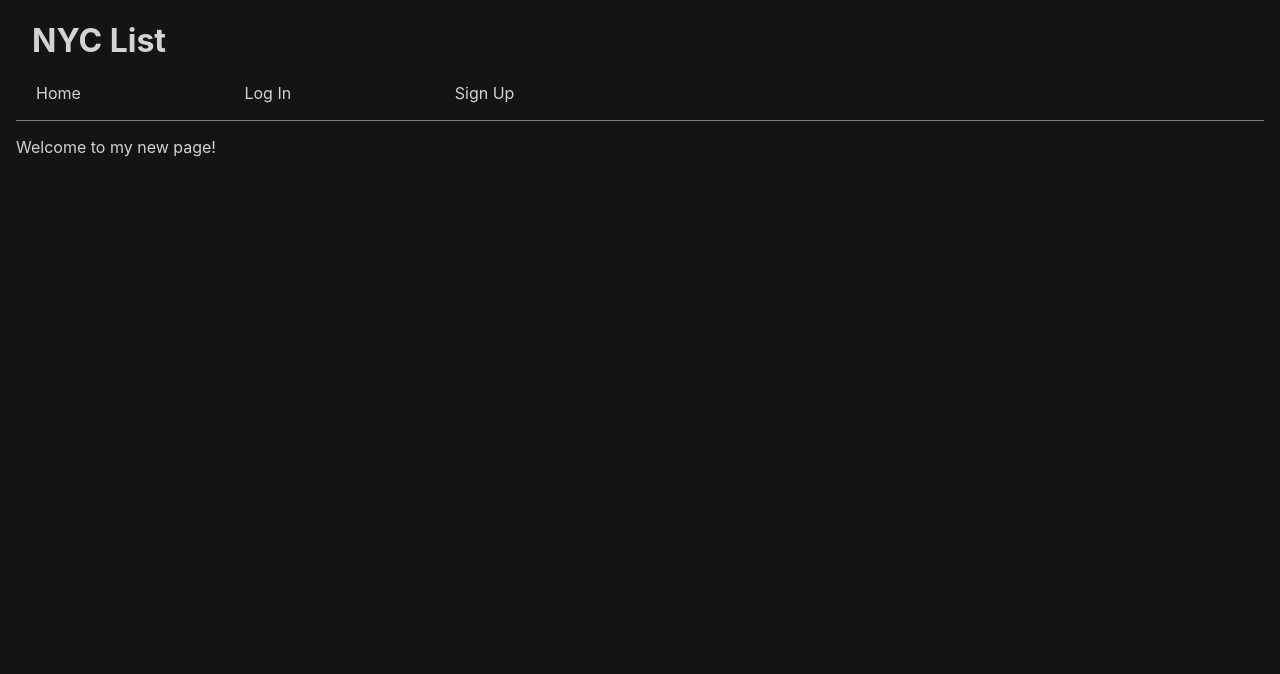
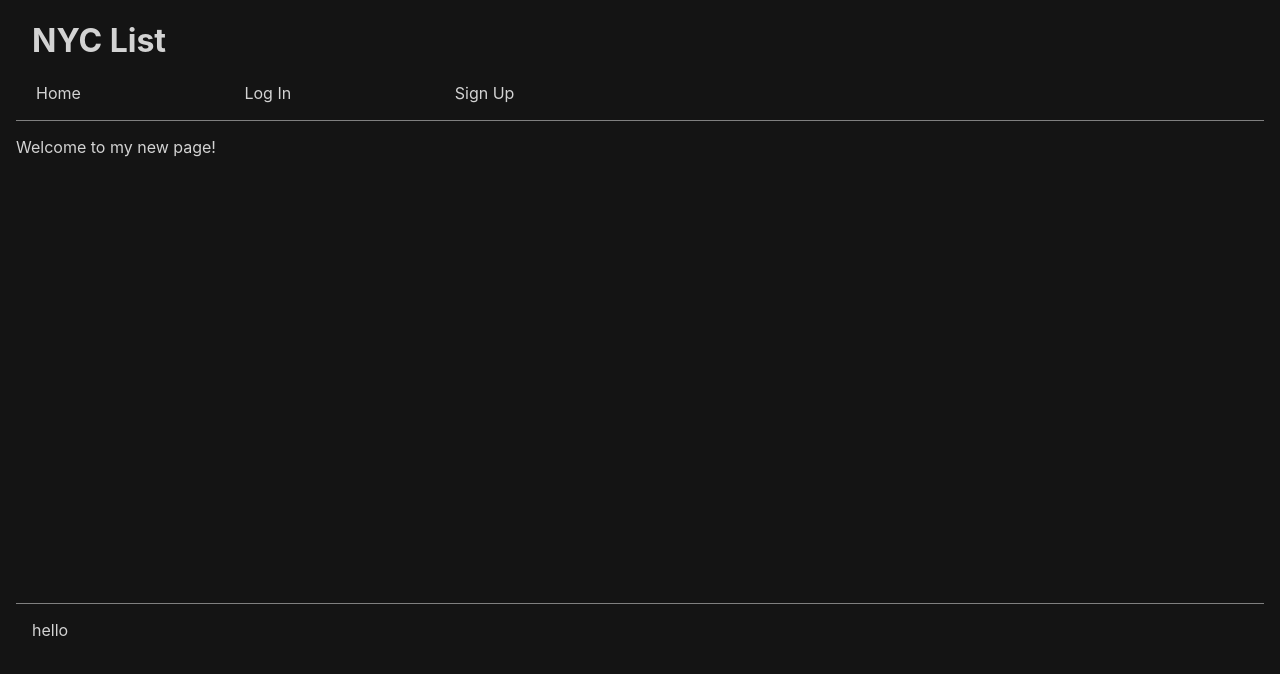
Before and after one commit to Jheller11/nyc-react, a React (Create React App) app: page / in a window 1280 px wide. Shown: the top 674 px of the page. Built offline with nearby package versions, Linux system fonts and the light colour scheme; no server answers.

Commit message:
add and style footer

```diff
--- a/src/App.js
+++ b/src/App.js
@@ -6,6 +6,7 @@ import Login from './components/Login'
 import Signup from './components/Signup'
 import Home from './components/Home'
 import Header from './components/Header'
+import Footer from './components/Footer'
 import axios from 'axios'
 
 class App extends Component {
@@ -44,6 +45,7 @@ class App extends Component {
     return (
       <div className="App">
         <Header isLoggedIn={this.state.isLoggedIn} />
+        <main>
           <Switch>
             <Route
               path="/users/login"
@@ -72,6 +74,8 @@ class App extends Component {
             <Route exact path="/" render={props => <Home {...props} />} />
             <Route path="*" component={NoMatch} />
           </Switch>
+        </main>
+        <Footer />
       </div>
     )
   }
--- a/src/components/Footer.js
+++ b/src/components/Footer.js
@@ -0,0 +1,12 @@
+import React from 'react'
+import '../styles/Footer.css'
+
+const Footer = () => {
+  return (
+    <footer>
+      <div>hello</div>
+    </footer>
+  )
+}
+
+export default Footer
--- /dev/null
+++ b/src/styles/Footer.css
@@ -0,0 +1,5 @@
+footer {
+  border-top: 1px solid gray;
+  padding: 1em;
+  margin-top: 1em;
+}
--- a/src/styles/index.css
+++ b/src/styles/index.css
@@ -14,3 +14,7 @@ code {
   font-family: source-code-pro, Menlo, Monaco, Consolas, 'Courier New',
     monospace;
 }
+
+main {
+  min-height: 450px;
+}
```
Lines whose indentation alone changed are shown as unchanged.
